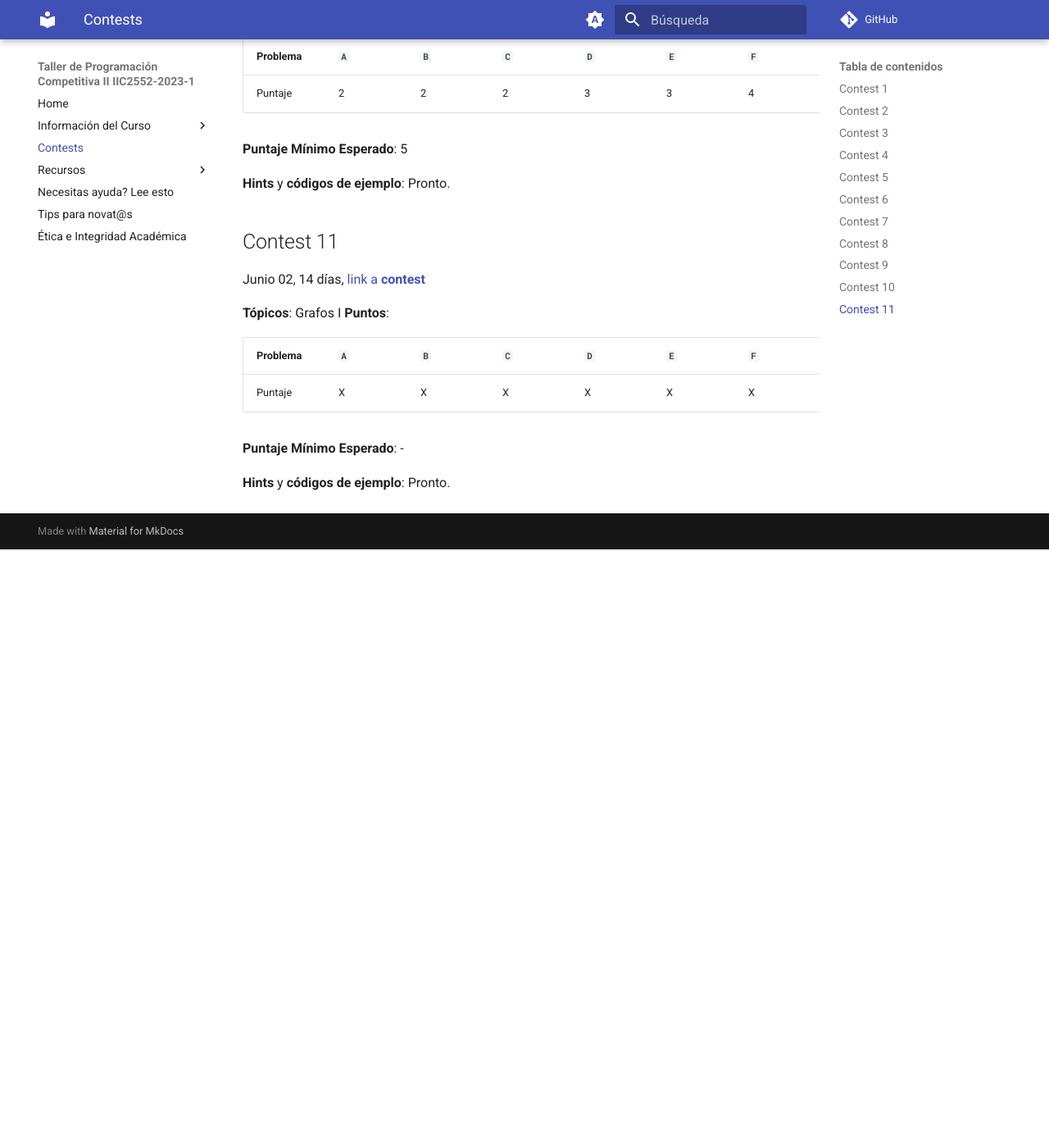
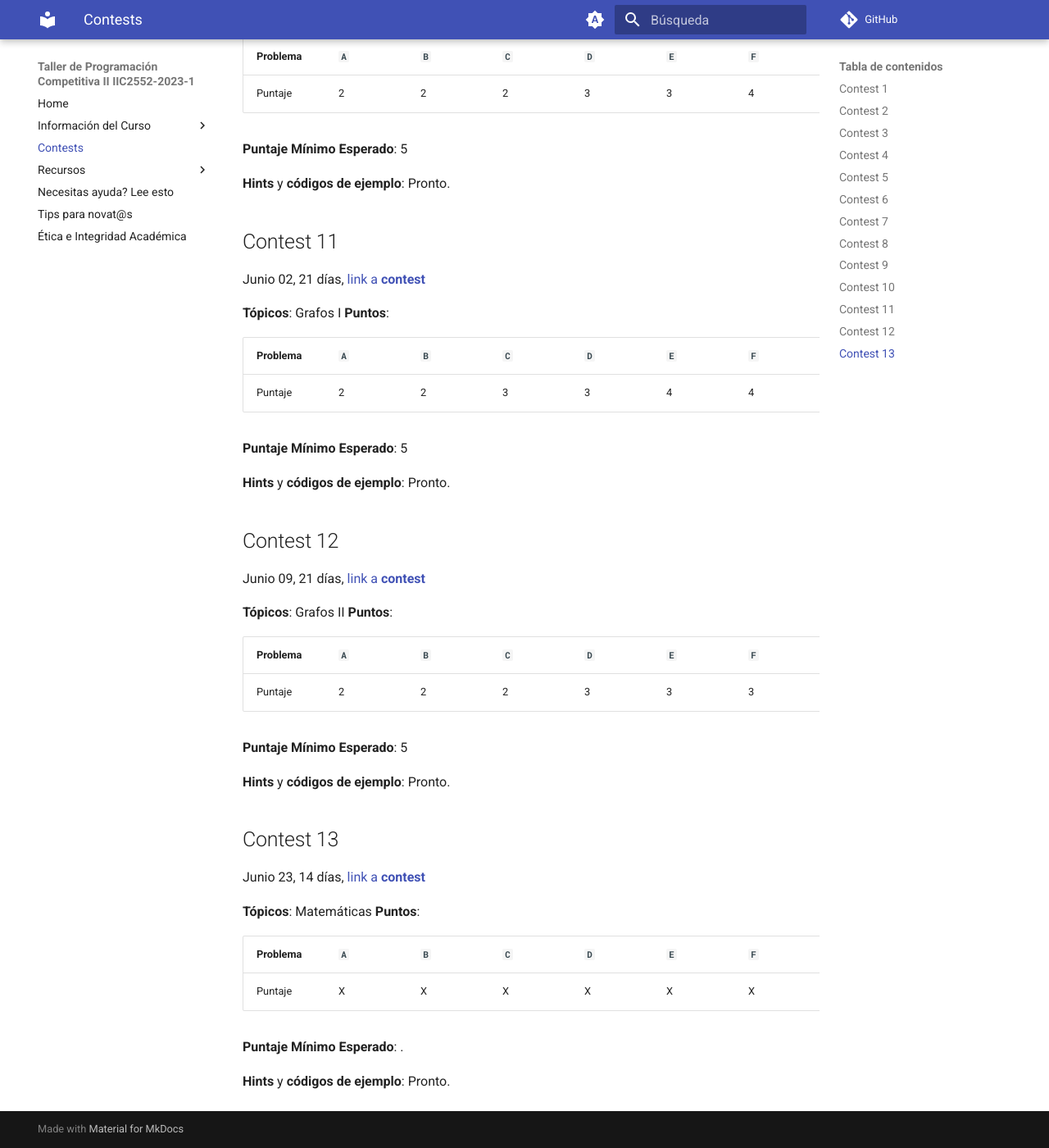
Before and after one commit to progcompuc/IIC2552-2023-1, an MkDocs documentation site: the page built from docs/contests/index.md, in a window 1280 px wide and 1400 px high, scrolled down 3552 px. Shown: the whole window at 82% size. Built offline with MkDocs 1.6.1 and Material for MkDocs 9.7.7, drawn with Linux system fonts in a browser that asks for light colours; comment, search, counter and statistics services are not loaded; before the commit the page ends 4222 px from its top, so only the background shows below that.

Commit message:
update 28/06

```diff
--- a/docs/contests/index.md
+++ b/docs/contests/index.md
@@ -167,15 +167,46 @@
 
 ## Contest 11
 
-Junio 02, 14 días, [link a **contest**](https://vjudge.net/contest/561735)
+Junio 02, 21 días, [link a **contest**](https://vjudge.net/contest/561735)
 
 **Tópicos**: Grafos I
 **Puntos**:
 
 | Problema  | `A` | `B` | `C` | `D` | `E` | `F` | `G` | `H` | `I` | `J` |
 | --------- | --- | --- | --- | --- | --- | --- | --- | --- | --- | --- |
-| Puntaje   |  X  |  X  |  X  |  X  |  X  |  X  |  X  |  X  |  X  |  X  |
+| Puntaje   |  2  |  2  |  3  |  3  |  4  |  4  |  4  |  3  |  4  |  3  |
 
-**Puntaje Mínimo Esperado**: -
+**Puntaje Mínimo Esperado**: 5
 
 **Hints** y **códigos de ejemplo**: Pronto.
+
+
+## Contest 12
+
+Junio 09, 21 días, [link a **contest**](https://vjudge.net/contest/562863)
+
+**Tópicos**: Grafos II
+**Puntos**:
+
+| Problema  | `A` | `B` | `C` | `D` | `E` | `F` | `G` | `H` | `I` | `J` |
+| --------- | --- | --- | --- | --- | --- | --- | --- | --- | --- | --- |
+| Puntaje   |  2  |  2  |  2  |  3  |  3  |  3  |  4  |  4  |  4  |  4  |
+
+**Puntaje Mínimo Esperado**: 5
+
+**Hints** y **códigos de ejemplo**: Pronto.
+
+## Contest 13
+
+Junio 23, 14 días, [link a **contest**](https://vjudge.net/contest/564729)
+
+**Tópicos**: Matemáticas
+**Puntos**:
+
+| Problema  | `A` | `B` | `C` | `D` | `E` | `F` | `G` | `H` |
+| --------- | --- | --- | --- | --- | --- | --- | --- | --- |
+| Puntaje   |  X  |  X  |  X  |  X  |  X  |  X  |  X  |  X  |
+
+**Puntaje Mínimo Esperado**: .
+
+**Hints** y **códigos de ejemplo**: Pronto.
```
